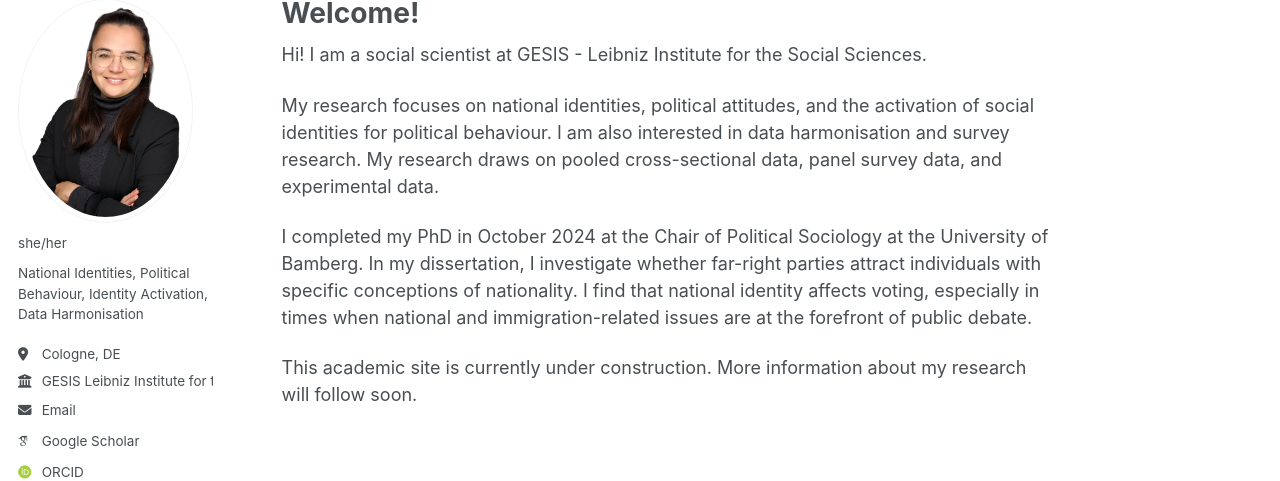
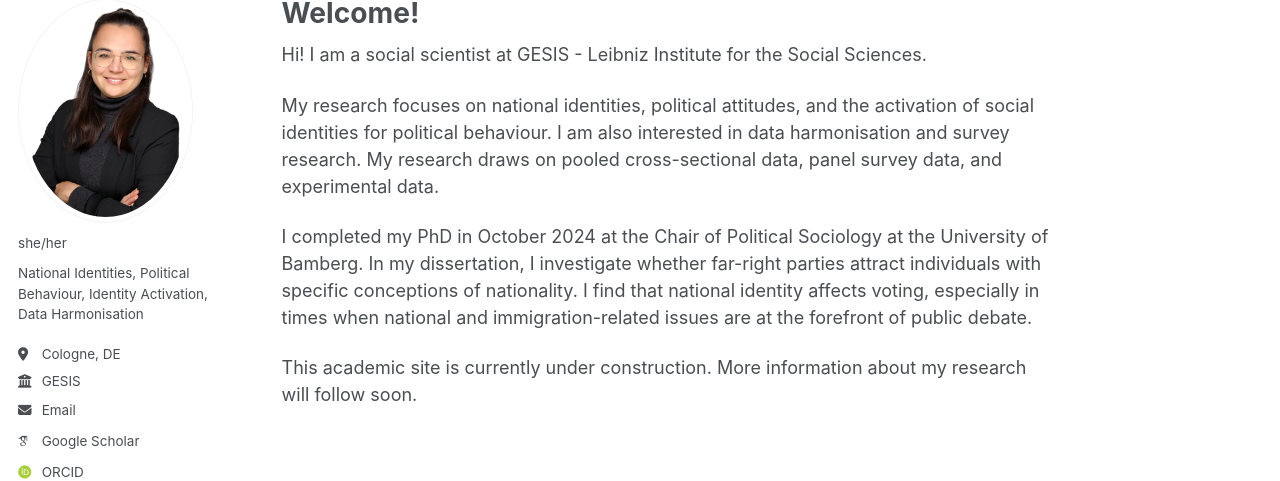
Before and after one commit to mayantonia/mayantonia.github.io, a Jekyll site: the page built from _pages/about.md, in a window 1280 px wide. Shown: the part 107-588 px from the top of the page. Built offline with Jekyll 4.4.1, drawn with Linux system fonts in a browser that asks for light colours; some web fonts are replaced.

Commit message:
Update _config.yml

```diff
--- a/_config.yml
+++ b/_config.yml
@@ -26,7 +26,7 @@ author:
   pronouns         : "she/her"
   bio              : "National Identities, Political Behaviour, Identity Activation, Data Harmonisation"
   location         : "Cologne, DE"
-  employer         : "GESIS Leibniz Institute for the Social Sciences"
+  employer         : "GESIS"
   uri              : # URL
   email            : "antonia[.]may[at]gesis[.]org"
 
```
